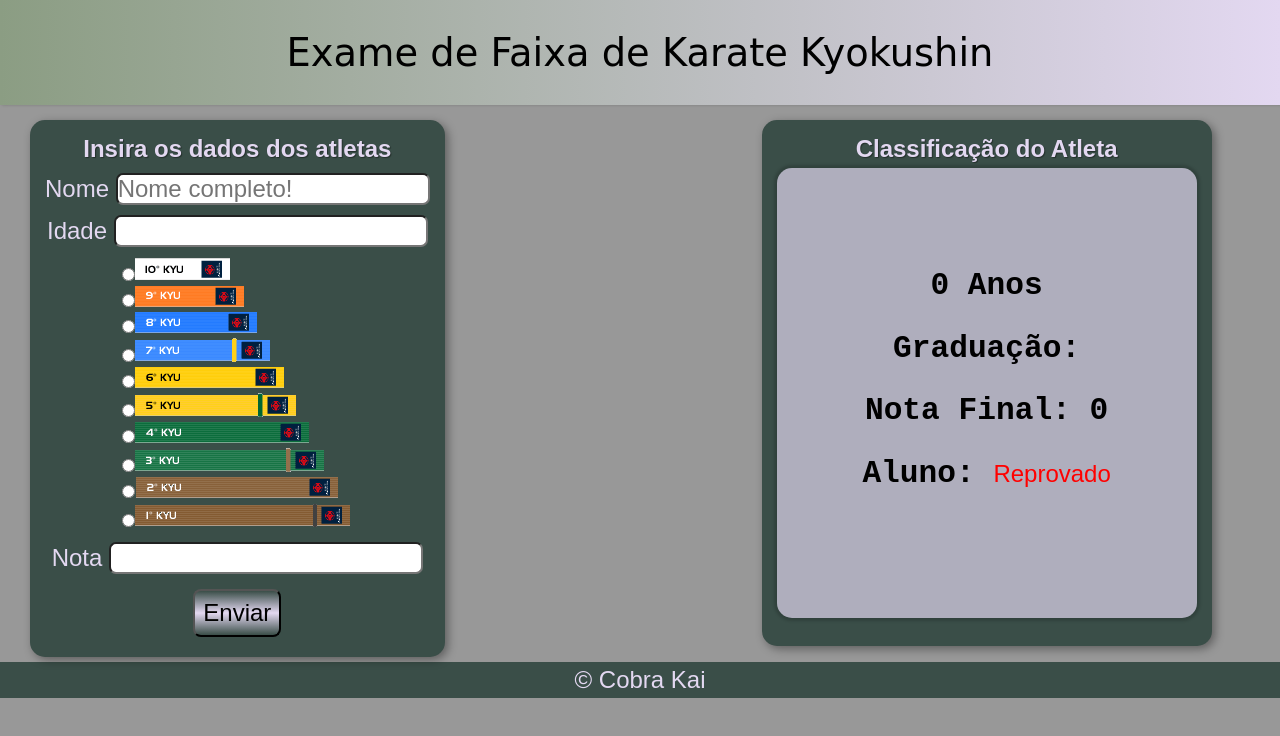
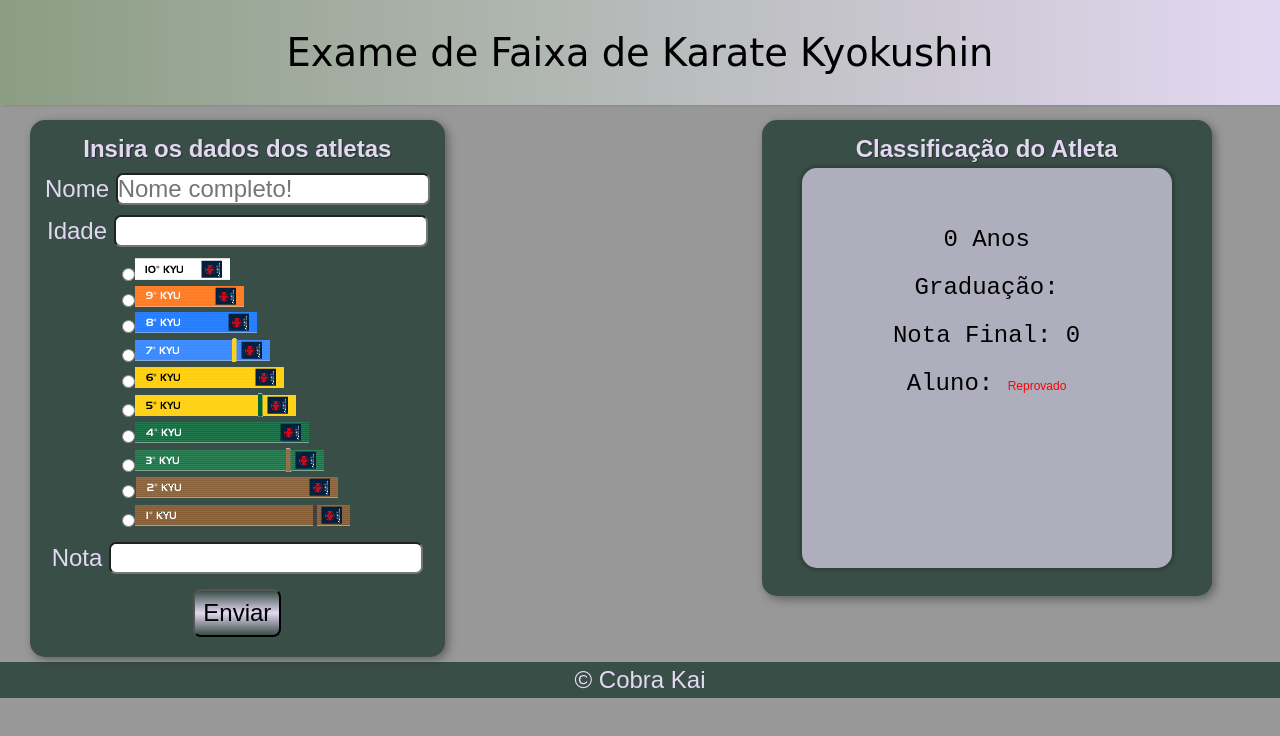
Before and after one commit to SansaoYago/App-Exame-de-Faixa-Karate-Kyokushin, a plain HTML site: page index.html in a window 1280 px wide. Both pictures are taken after a click on the input "Enviar". Drawn offline with Linux system fonts and the light colour scheme; a web font is replaced by a local one.

Commit message:
update css

```diff
--- a/estilo.css
+++ b/estilo.css
@@ -95,13 +95,11 @@ div#graduacao {
 div#classificacao {
     background-color: #e3d8f1b1;
     font-family: 'Courier New', Courier, monospace;
-    font-size: 1.3em;
     font-weight: 600;
     text-align: center;
     line-height: 2em;
     width: 550px;
     height: 430px;
-    padding: 20px;
     margin: auto;
     border-radius: 15px;
     box-shadow: 0px 0px 3px 3px rgba(0, 0, 0, 0.166);
--- a/media-query.css
+++ b/media-query.css
@@ -189,14 +189,11 @@ Tv: acima de 1200px
     div#classificacao {
         background-color: #e3d8f1b1;
         font-family: 'Courier New', Courier, monospace;
-        font-size: 1.3em;
-        font-weight: 600;
+        font-weight: 500;
         text-align: center;
         line-height: 2em;
         width: 370px;
         height: 400px;
-        padding: 25px;
-        margin: auto;
         margin-bottom: 18px;
         border-radius: 15px;
         box-shadow: 0px 0px 3px 3px rgba(0, 0, 0, 0.166);
--- a/script.js
+++ b/script.js
@@ -39,9 +39,9 @@ function resultado() {
     if (nota >= 6) {
         resultadoFinal = '<strong style=" color: green; ">Aprovado<strong>'
     } else if (nota >= 5.5 && nota < 6) {
-        resultadoFinal = '<strong><span style=" color: rgb(255, 140, 0); sont-size: .5em;">Em Observação<span><strong>'
+        resultadoFinal = '<strong><span style=" color: rgb(255, 140, 0); font-size: .5em;">Em Observação<span><strong>'
     } else {
-        resultadoFinal = '<strong><span style=" color: red; sont-size: .5em;">Reprovado<span><strong>'
+        resultadoFinal = '<strong><span style=" color: red; font-size: .5em;">Reprovado<span><strong>'
     }
     // Graduação do Aluno
     if (graduação == '10° Kyu' && nota >= 7) {
```
